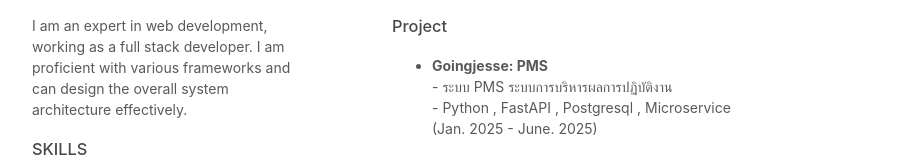
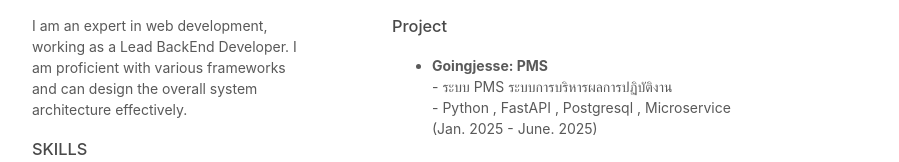
Before and after one commit to YOT-ANAN/YOT-ANAN.github.io, a plain HTML site: page index.html in a window 1280 px wide. Shown: the part 414-576 px from the top of the page, without its empty margins (178-1077 px from the left). Drawn offline with Linux system fonts and the light colour scheme.

Commit message:
Updated Index

```diff
--- a/index.html
+++ b/index.html
@@ -57,7 +57,7 @@
         <div>
           <h3 id="personal-details">PERSONAL PROFILE</h3>
           <p>
-            I am an expert in web development, working as a full stack developer. I am proficient with various frameworks and can design the overall system architecture effectively.
+            I am an expert in web development, working as a Lead BackEnd Developer. I am proficient with various frameworks and can design the overall system architecture effectively.
           </p>
         </div>
         <div>
```
